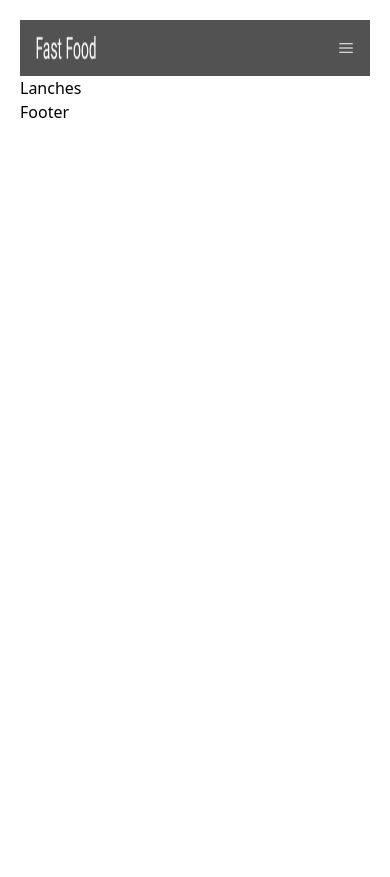
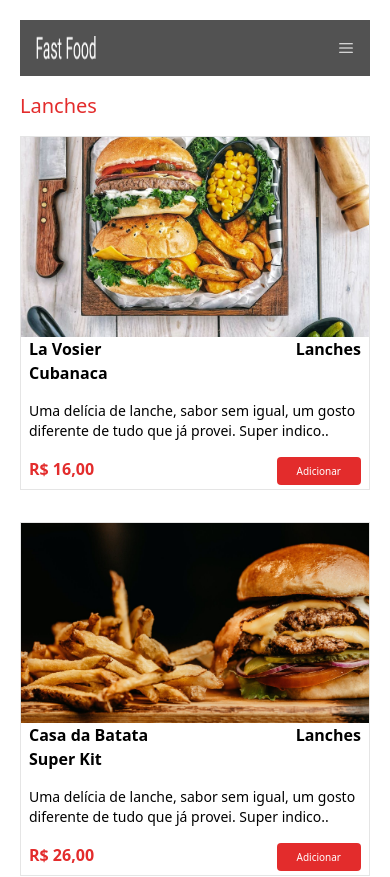
Before and after one commit to Paulo-Borges/devBurger, a React (Vite) app: page /lanches in a window 390 px wide. Shown: the top 877 px of the page. Before the commit the page ends 844 px from the top, so only its background shows below. Built offline with nearby package versions, Linux system fonts and the light colour scheme.

Commit message:
feat: adicionando os Lanches mobile

```diff
--- a/src/components/Navbar.tsx
+++ b/src/components/Navbar.tsx
@@ -1,6 +1,6 @@
 import { Link } from "react-router-dom";
 import { useState } from "react";
-import Logo from "../../public/Fast Food.png";
+import Logo from "/Fast Food.png";
 import { FaUser } from "react-icons/fa";
 import { FaCartPlus } from "react-icons/fa6";
 import { RxHamburgerMenu } from "react-icons/rx";
--- a/src/routes/Lanches.tsx
+++ b/src/routes/Lanches.tsx
@@ -1,4 +1,177 @@
 const Lanches = () => {
-  return <div>Lanches</div>;
+  type lanchesProps = {
+    id: number;
+    imagem: string;
+    marca: string;
+    classe: string;
+    tipo: string;
+    argumento: string;
+    preco: string;
+  };
+
+  const lanches: lanchesProps[] = [
+    {
+      id: 1,
+      imagem: "/hamb6.jpeg",
+      marca: "La Vosier",
+      classe: "Lanches",
+      tipo: "Cubanaca",
+      argumento:
+        "Uma delícia de lanche, sabor sem igual, um gosto diferente de tudo que já provei. Super indico..",
+      preco: "R$ 16,00",
+    },
+    {
+      id: 2,
+      imagem: "/hamb8.jpeg",
+      marca: "Casa da Batata",
+      classe: "Lanches",
+      tipo: "Super Kit",
+      argumento:
+        "Uma delícia de lanche, sabor sem igual, um gosto diferente de tudo que já provei. Super indico..",
+      preco: "R$ 26,00",
+    },
+    {
+      id: 3,
+      imagem: "/hamb3.jpeg",
+      marca: "Via expresso",
+      classe: "Lanches",
+      tipo: "Millenium",
+      argumento:
+        "Uma delícia de lanche, sabor sem igual, um gosto diferente de tudo que já provei. Super indico.",
+      preco: "R$ 46,00",
+    },
+    {
+      id: 4,
+      imagem: "/hamb4.jpeg",
+      marca: "Lanches artesanais",
+      classe: "Lanches",
+      tipo: "in nature",
+      argumento:
+        "Uma delícia de lanche, sabor sem igual, um gosto diferente de tudo que já provei. Super indico.",
+      preco: "R$ 29,00",
+    },
+    {
+      id: 5,
+      imagem: "/hamb5.jpeg",
+      marca: "Cubanacan",
+      classe: "Lanches",
+      tipo: "Natchos",
+      argumento:
+        "Uma delícia de bebida, sabor sem igual um gosto diferente de tudo que já provei. Super recomendo.",
+      preco: "R$ 26,00",
+    },
+    {
+      id: 6,
+      imagem: "/hamb6.jpeg",
+      marca: "Body Fitnes",
+      classe: "Bebidas",
+      tipo: "Agua com gás",
+      argumento:
+        "Uma delícia de bebida, sabor sem igual um gosto diferente de tudo que já provei. Super recomendo.",
+      preco: "R$ 9,00",
+    },
+    {
+      id: 7,
+      imagem: "/hamb7.jpeg",
+      marca: "Latinos Lanches",
+      classe: "Lanches",
+      tipo: "Presuntinhos",
+      argumento:
+        "Uma delícia de lanche, sabor sem igual um gosto diferente de tudo que já provei. Super recomendo.",
+      preco: "R$ 16,00",
+    },
+    {
+      id: 8,
+      imagem: "/hamb8.jpeg",
+      marca: "Casa da Batata",
+      classe: "Lanches",
+      tipo: "Super Kit",
+      argumento:
+        "Uma delícia de lanche, sabor sem igual um gosto diferente de tudo que já provei. Super recomendo.",
+      preco: "R$ 26,00",
+    },
+    {
+      id: 9,
+      imagem: "/hamb9.jpeg",
+      marca: "Via expresso",
+      classe: "Lanches",
+      tipo: "Café com amor",
+      argumento:
+        "Uma delícia de lanche, sabor sem igual um gosto diferente de tudo que já provei. Super recomendo.",
+      preco: "R$ 18,00",
+    },
+    {
+      id: 10,
+      imagem: "/hamb10.jpeg",
+      marca: "Siga bem cainhoneiro",
+      classe: "Lanches",
+      tipo: "Enguiça blidado",
+      argumento:
+        "Uma delícia de lanche, sabor sem igual um gosto diferente de tudo que já provei. Super recomendo.",
+      preco: "R$ 30,00",
+    },
+    {
+      id: 11,
+      imagem: "/hamb11.jpeg",
+      marca: "Vida Saudavel",
+      classe: "Lanches",
+      tipo: "Pãozinho a Paulista",
+      argumento:
+        "Uma delícia de lanche, sabor sem igual um gosto diferente de tudo que já provei. Super recomendo.",
+      preco: "R$ 14,00",
+    },
+    {
+      id: 12,
+      imagem: "/hamb12.jpeg",
+      marca: "Pão de Queijo",
+      classe: "Lanches",
+      tipo: "Expressinho pra viagem",
+      argumento:
+        "Uma delícia de lanche, sabor sem igual um gosto diferente de tudo que já provei. Super recomendo.",
+      preco: "R$ 20,00",
+    },
+  ];
+
+  return (
+    <main>
+      <h1 className="text-base py-4 text-xl">Lanches</h1>
+      {lanches.map((lanche) => {
+        return (
+          <div
+            className=" flex flex-col border border-bebidas mb-8"
+            key={lanche.id}
+          >
+            <div>
+              <img
+                src={lanche.imagem}
+                alt="hamburger"
+                className="block w-full h-[200px] object-cover"
+              />
+            </div>
+            <div className="">
+              <div className="">
+                <div className="flex justify-between px-2 font-semibold">
+                  <p className="">{lanche.marca}</p>
+                  <p className="">{lanche.classe}</p>
+                </div>
+                <p className="px-2 font-semibold">{lanche.tipo}</p>
+                <p className="px-2 text-sm mt-4">{lanche.argumento}</p>
+                <ul className="flex justify-between px-2 pt-4 mb-1">
+                  <li>
+                    <p className="font-semibold text-base">{lanche.preco}</p>
+                  </li>
+                  <li className="bg-base px-5 pb-1 rounded text-white">
+                    <a className="text-[10px]" href="./sacola.html">
+                      Adicionar
+                    </a>
+                  </li>
+                </ul>
+              </div>
+            </div>
+          </div>
+        );
+      })}
+    </main>
+  );
 };
 export default Lanches;
```
